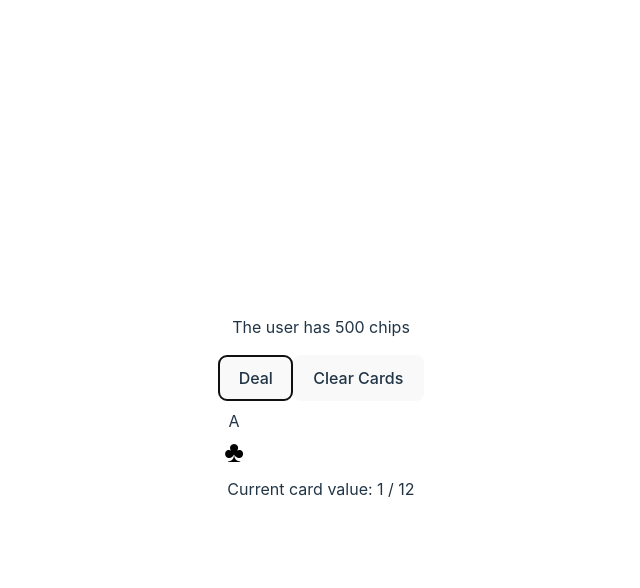
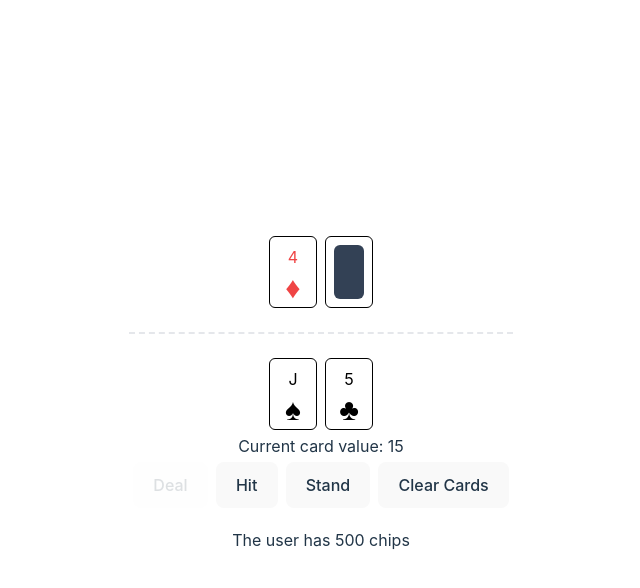
Before and after one commit to Kmurphy24/Casino-App, a React (Vite) app: page / in a window 1280 px wide. Both pictures are taken after a click on the button "Deal". Shown: the top 588 px of the page, without its empty margins (319-959 px from the left). Built offline with nearby package versions, Linux system fonts and the light colour scheme.

Commit message:
Deal user and dealer hand (#1)
* styles for playing cards

* added in game logic:
added game phases and move through game phases
deal opening hand to player and dealer
score both hands and check scores
determine when player and dealer bust and when dealer has blackjack

* lint fix

```diff
--- a/eslint.config.js
+++ b/eslint.config.js
@@ -1,4 +1,3 @@
-/* eslint-disable prettier/prettier */
 import js from "@eslint/js";
 import globals from "globals";
 import reactHooks from "eslint-plugin-react-hooks";
--- a/src/App.tsx
+++ b/src/App.tsx
@@ -1,21 +1,38 @@
-import { useEffect, useRef, useState } from "react";
+import { useCallback, useEffect, useRef, useState } from "react";
 import "./App.css";
 import { getFullDeck } from "./utils/cardDeck";
 import { Card, Pip, Suit } from "./types/card";
 
-interface UserScore {
+interface HandScore {
   score: number;
   secondaryScore: number;
 }
 
+enum GamePhase {
+  "PlayerTurn",
+  "DealerTurn",
+  "Betting",
+  "HandOver"
+}
+
+// Total amount of players
+// Currently only Dealer and Player
+const TOTAL_PLAYERS = 2;
+
 function App() {
   const cardDeck = useRef<Card[]>(getFullDeck());
   const [chips, setChips] = useState<number>(0);
-  const [dealtCards, setDealtCards] = useState<Card[]>([]);
-  const [userScore, setUserScore] = useState<UserScore>({
+  const [dealerCards, setDealerCards] = useState<Card[]>([]);
+  const [playerCards, setPlayerCards] = useState<Card[]>([]);
+  const [playerScore, setPlayerScore] = useState<HandScore>({
     score: 0,
     secondaryScore: 0
   });
+  const [dealerScore, setDealerScore] = useState<HandScore>({
+    score: 0,
+    secondaryScore: 0
+  });
+  const [gamePhase, setGamePhase] = useState<GamePhase>(GamePhase.Betting);
 
   useEffect(() => {
     const userChips = localStorage.getItem("userChips");
@@ -25,108 +42,264 @@ function App() {
     } else {
       setChips(Number(userChips));
     }
+    shuffleDeck();
   }, []);
 
   useEffect(() => {
-    let currentScore = 0;
-    let currenSecondaryScore = 0;
+    const currentPlayerScore = scoreHand(playerCards);
+    setPlayerScore({
+      score: currentPlayerScore.score,
+      secondaryScore: currentPlayerScore.secondaryScore
+    });
+
+    const currentDealerScore = scoreHand(dealerCards);
+    setDealerScore({
+      score: currentDealerScore.score,
+      secondaryScore: currentDealerScore.secondaryScore
+    });
+  }, [playerCards, dealerCards]);
+
+  useEffect(() => {
+    if (gamePhase === GamePhase.PlayerTurn && playerScore.score > 21) {
+      setGamePhase(GamePhase.DealerTurn);
+    }
+  }, [playerScore, gamePhase]);
+
+  const setStartingChips = () => {
+    setChips(500);
+    localStorage.setItem("userChips", "500");
+  };
+
+  const takeDealerTurn = useCallback(() => {
+    let currentDealerHand: Card[] = dealerCards;
+    let currentDealerScore: HandScore = dealerScore;
+    while (
+      currentDealerScore.score < 17 &&
+      currentDealerScore.secondaryScore < 17
+    ) {
+      const nextCard = cardDeck.current.splice(0, 1);
+      currentDealerHand = currentDealerHand.concat(nextCard);
+      currentDealerScore = scoreHand(currentDealerHand);
+    }
+    setGamePhase(GamePhase.HandOver);
+    setDealerCards(currentDealerHand);
+  }, [dealerCards, dealerScore]);
+
+  useEffect(() => {
+    if (gamePhase === GamePhase.DealerTurn) {
+      takeDealerTurn();
+    }
+  }, [gamePhase, takeDealerTurn]);
+
+  const scoreHand = (hand: Card[]): HandScore => {
+    //TODO Fix detecting blackjack
+    const handScore: HandScore = {
+      score: 0,
+      secondaryScore: 0
+    };
+
     let hasAce = false;
-    dealtCards.forEach((card) => {
+    hand.forEach((card) => {
       if (card.pip === Pip.Ace) {
-        currentScore += 1;
+        handScore.score += 1;
         hasAce = true;
       } else if (
         card.pip === Pip.Jack ||
         card.pip === Pip.Queen ||
         card.pip === Pip.King
       ) {
-        currentScore += 10;
+        handScore.score += 10;
       } else {
-        currentScore += Number(card.pip);
+        handScore.score += Number(card.pip);
       }
     });
 
-    if (hasAce && currentScore < 11) {
-      currenSecondaryScore = currentScore + 11;
+    if (hasAce && handScore.score < 12) {
+      //adding 10 to the regular score because the 1 is already added when we see the first Ace
+      handScore.secondaryScore = handScore.score + 10;
     }
 
-    setUserScore({ score: currentScore, secondaryScore: currenSecondaryScore });
-  }, [dealtCards]);
-
-  const setStartingChips = () => {
-    setChips(500);
-    localStorage.setItem("userChips", "500");
+    return handScore;
   };
 
-  const dealTwoCards = () => {
-    const card = cardDeck.current.splice(0, 1);
-    setDealtCards(dealtCards.concat(card));
+  const dealOpeningHand = () => {
+    let playerStartingCards: Card[] = [];
+    let dealerStartingCards: Card[] = [];
+    for (let i = 1; i <= TOTAL_PLAYERS; i++) {
+      const cardOne = cardDeck.current.splice(0, 1);
+      playerStartingCards = playerStartingCards.concat(cardOne);
+      const cardTwo = cardDeck.current.splice(0, 1);
+      dealerStartingCards = dealerStartingCards.concat(cardTwo);
+    }
+    setPlayerCards(playerStartingCards);
+    setDealerCards(dealerStartingCards);
+    if (checkDealerBlackJack(dealerStartingCards)) {
+      setGamePhase(GamePhase.HandOver);
+    } else {
+      setGamePhase(GamePhase.PlayerTurn);
+    }
+  };
+
+  const checkDealerBlackJack = (cards: Card[]): boolean => {
+    const openingScore = scoreHand(cards);
+    if (openingScore.score === 21 || openingScore.secondaryScore === 21) {
+      return true;
+    }
+
+    return false;
   };
 
   const resetDeck = () => {
-    setDealtCards([]);
+    setPlayerCards([]);
+    setDealerCards([]);
     cardDeck.current = getFullDeck();
     shuffleDeck();
+    setGamePhase(GamePhase.Betting);
   };
 
   const shuffleDeck = () => {
     let shuffleCount = 0;
-    let currentIndex = 51;
+    const lastIndex = cardDeck.current.length - 1;
+    let currentIndex = 0;
     do {
-      const randomIndex = Math.floor(Math.random() * 51);
+      const randomIndex = Math.floor(Math.random() * lastIndex);
       [cardDeck.current[currentIndex], cardDeck.current[randomIndex]] = [
         cardDeck.current[randomIndex],
         cardDeck.current[currentIndex]
       ];
-      if (currentIndex === 0) {
-        currentIndex = 51;
+      if (currentIndex >= lastIndex) {
+        currentIndex = 0;
         shuffleCount++;
       } else {
-        currentIndex--;
+        currentIndex++;
       }
     } while (shuffleCount < 10);
   };
 
-  const displaySuit = (suit: Suit) => {
-    switch (suit) {
+  const playerHit = () => {
+    const newCard = cardDeck.current.splice(0, 1);
+    setPlayerCards(playerCards.concat(newCard));
+  };
+
+  return (
+    <>
+      <div hidden={gamePhase === GamePhase.Betting}>
+        <BlackJackHand
+          cards={dealerCards}
+          handScore={dealerScore}
+          dealerHand={true}
+          playerTurn={gamePhase === GamePhase.PlayerTurn}
+        />
+        <div className="border-b-2 border-dashed my-5"></div>
+        <BlackJackHand cards={playerCards} handScore={playerScore} />
+      </div>
+
+      <button
+        onClick={dealOpeningHand}
+        disabled={gamePhase !== GamePhase.Betting}
+        className="disabled:opacity-15 m-1"
+      >
+        Deal
+      </button>
+      {gamePhase === GamePhase.PlayerTurn && (
+        <>
+          <button
+            onClick={playerHit}
+            className="m-1"
+            disabled={
+              playerScore?.score === 21 || playerScore?.secondaryScore === 21
+            }
+          >
+            Hit
+          </button>
+          <button
+            onClick={() => setGamePhase(GamePhase.DealerTurn)}
+            className="m-1"
+          >
+            Stand
+          </button>
+        </>
+      )}
+      <button onClick={resetDeck} className="m-1">
+        Clear Cards
+      </button>
+      <div className="p-4">The user has {chips} chips</div>
+    </>
+  );
+}
+
+type CardHandProps = {
+  cards: Card[];
+  handScore: HandScore;
+  dealerHand?: boolean;
+  playerTurn?: boolean;
+};
+
+const BlackJackHand = ({
+  cards,
+  handScore,
+  dealerHand,
+  playerTurn
+}: CardHandProps) => {
+  const displayCard = (card: Card) => {
+    switch (card.suit) {
       case Suit.Clubs:
-        return <span className="text-black">&#9827;</span>;
+        return (
+          <>
+            <span className="text-black">{card.pip}</span>
+            <span className="text-black text-3xl">&#9827;</span>
+          </>
+        );
       case Suit.Diamonds:
-        return <span className="text-red-500">&#9830;</span>;
+        return (
+          <>
+            <span className="text-red-500">{card.pip}</span>
+            <span className="text-red-500 text-3xl">&#9830;</span>
+          </>
+        );
       case Suit.Hearts:
-        return <span className="text-red-500">&#9829;</span>;
+        return (
+          <>
+            <span className="text-red-500">{card.pip}</span>
+            <span className="text-red-500 text-3xl">&#9829;</span>
+          </>
+        );
       case Suit.Spades:
-        return <span className="text-black">&#9824;</span>;
+        return (
+          <>
+            <span className="text-black">{card.pip}</span>
+            <span className="text-black text-3xl">&#9824;</span>
+          </>
+        );
     }
   };
 
   return (
     <>
-      <div className="p-4">The user has {chips} chips</div>
-      <button
-        onClick={dealTwoCards}
-        disabled={userScore.score >= 21}
-        className="disabled:opacity-15"
-      >
-        Deal
-      </button>
-      <button onClick={resetDeck}>Clear Cards</button>
-      <div className="flex">
-        {dealtCards.map((card) => (
-          <div key={`${card.pip}-${card.suit}`} className="flex flex-col p-2">
-            <span>{card.pip}</span>
-            <span className="text-3xl">{displaySuit(card.suit)}</span>
+      <div className="flex justify-center">
+        {cards.map((card, index) => (
+          <div
+            key={`${card.pip}-${card.suit}`}
+            className="flex flex-col p-2 border border-black rounded-md bg-white m-1 playingCard"
+          >
+            {dealerHand && playerTurn && index === 1 ? (
+              <div className="bg-slate-700 rounded-md h-96"></div>
+            ) : (
+              <>{displayCard(card)}</>
+            )}
           </div>
         ))}
       </div>
-      <div>
-        {userScore.score > 21 && <div>Player Bust</div>}
+      <div hidden={dealerHand && playerTurn}>
+        {handScore.score > 21 && (
+          <div>{dealerHand ? "Dealer" : "Player"} Bust</div>
+        )}
         Current card value:&nbsp;
-        {userScore.score}
-        {userScore.secondaryScore > 0 && ` / ${userScore.secondaryScore}`}
+        {handScore.score}
+        {handScore.secondaryScore > 0 && ` / ${handScore.secondaryScore}`}
       </div>
     </>
   );
-}
+};
 
 export default App;
--- a/src/index.css
+++ b/src/index.css
@@ -58,6 +58,11 @@ button:focus-visible {
   outline: 4px auto -webkit-focus-ring-color;
 }
 
+.playingCard {
+  width: 48px;
+  height: 72px;
+}
+
 @media (prefers-color-scheme: light) {
   :root {
     color: #213547;
--- a/vite.config.ts
+++ b/vite.config.ts
@@ -7,7 +7,7 @@ export default defineConfig({
   plugins: [react()],
   resolve: {
     alias: {
-      "@": path.resolve(__dirname, "src"),
-    },
-  },
+      "@": path.resolve(__dirname, "src")
+    }
+  }
 });
```
